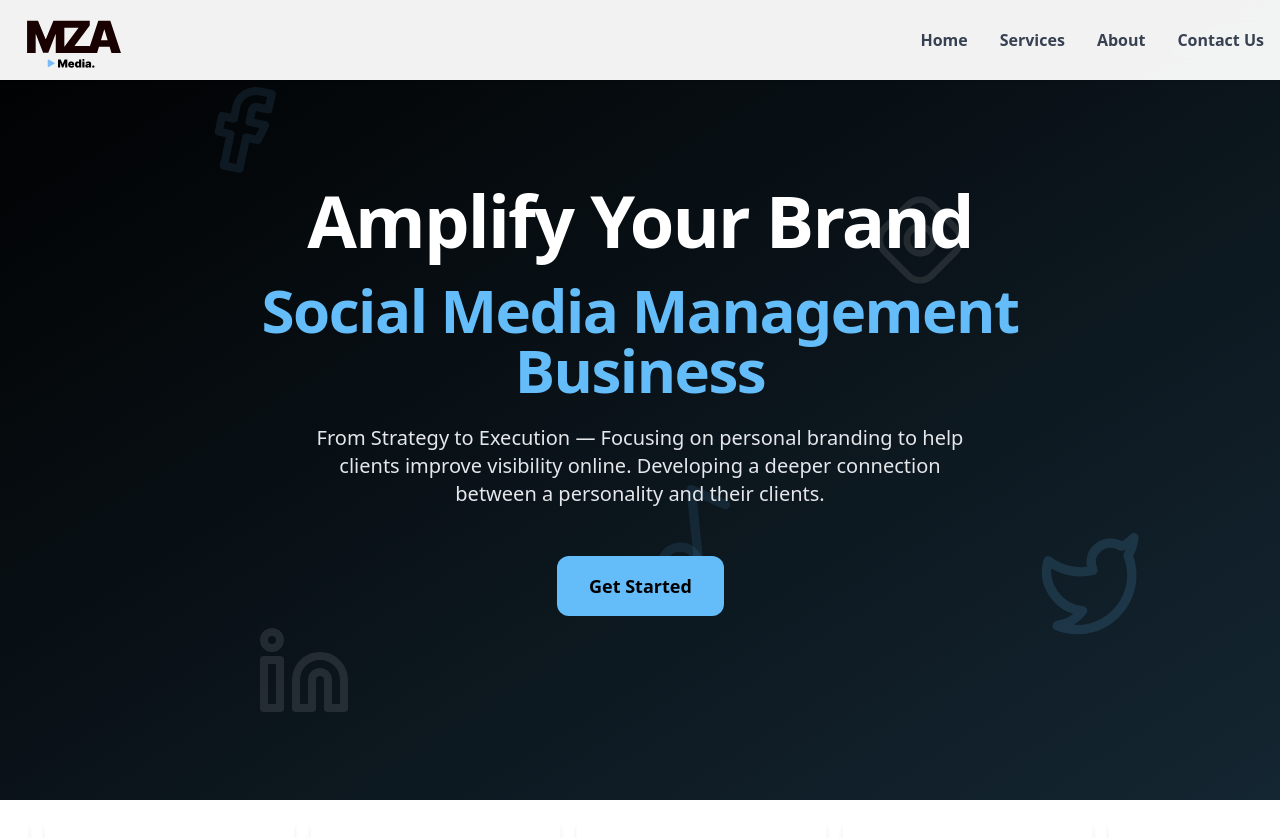
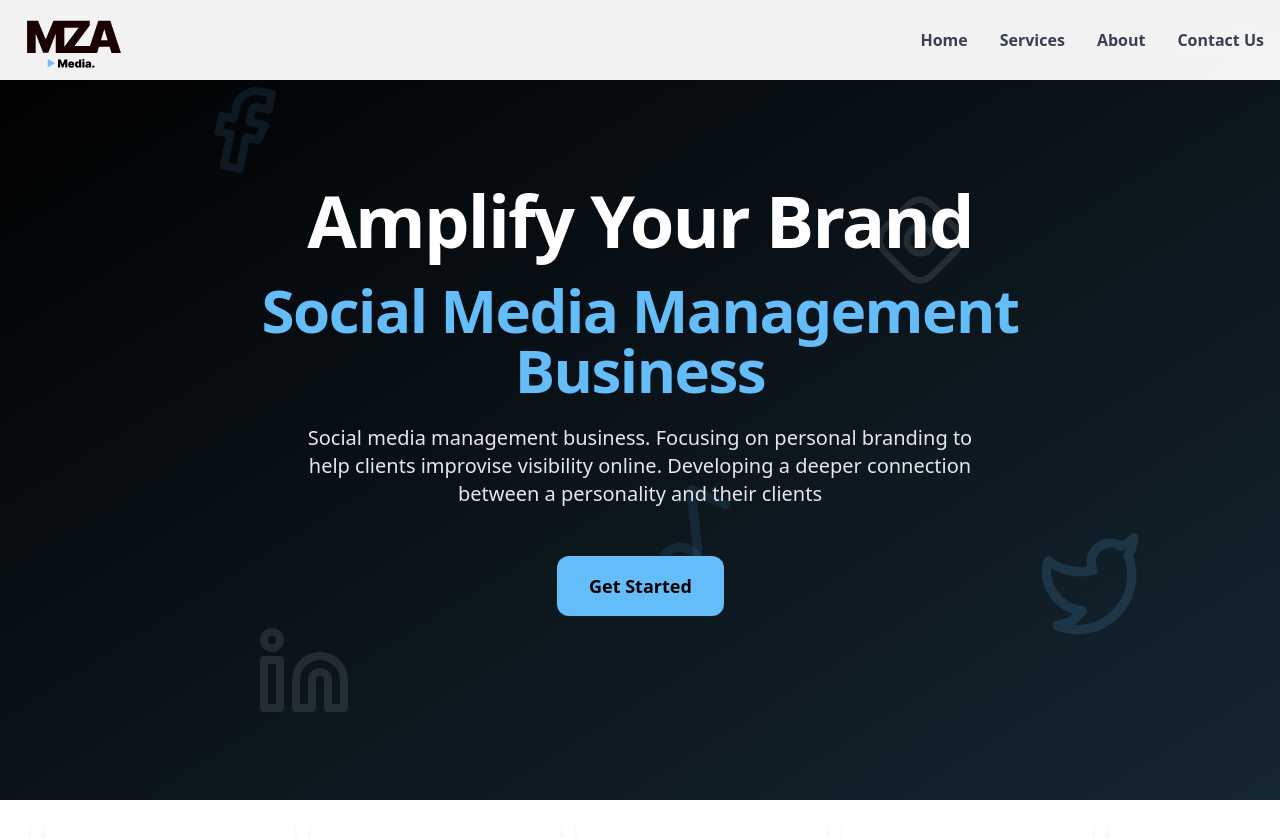
Before and after one commit to oliFYP/MZA-media, a React (Vite) app: page / in a window 1280 px wide. Shown: the top 838 px of the page. Built offline with nearby package versions, Linux system fonts and the light colour scheme; grey boxes are pictures that could not be loaded.

Commit message:
changed desription

```diff
--- a/src/components/Hero.tsx
+++ b/src/components/Hero.tsx
@@ -51,9 +51,9 @@ export function Hero() {
           data-aos="zoom-out-down"
           className="text-lg md:text-xl mb-12 text-gray-200 max-w-2xl mx-auto"
         >
-          From Strategy to Execution — Focusing on personal branding to help
-          clients improve visibility online. Developing a deeper connection
-          between a personality and their clients.
+          Social media management business. Focusing on personal branding to
+          help clients improvise visibility online. Developing a deeper
+          connection between a personality and their clients
         </p>
         <button
           data-aos="zoom-out-down"
```
